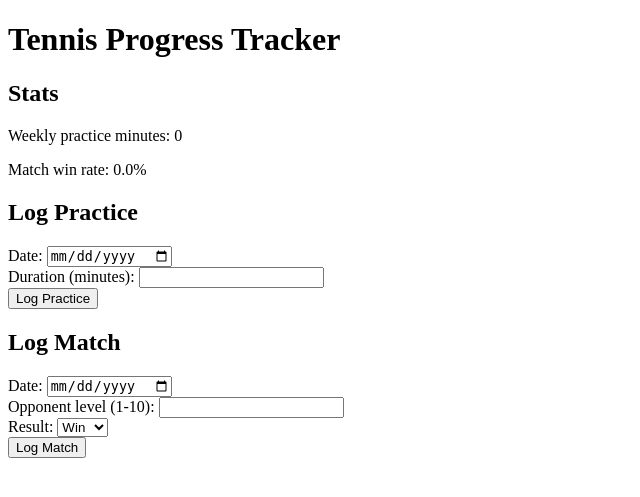
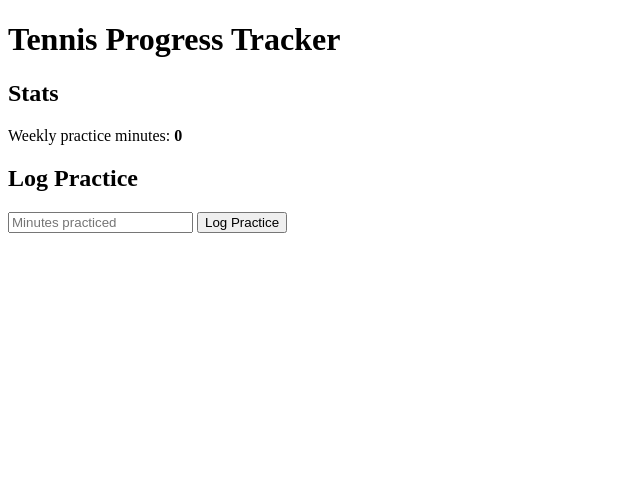
Before and after one commit to thedanielguodev/tennis-tracker, a Flask app: page / in a window 1280 px wide. Shown: the top 497 px of the page, without its empty margins (0-640 px from the left). Run offline with Flask 3, Linux system fonts and the light colour scheme; tables that the repository leaves empty hold one stand-in row (values such as "Sample post").

Commit message:
Update index.html

```diff
--- a/templates/index.html
+++ b/templates/index.html
@@ -5,29 +5,19 @@
     <title>Tennis Progress Tracker</title>
 </head>
 <body>
+
     <h1>Tennis Progress Tracker</h1>
 
     <h2>Stats</h2>
-    <p>Weekly practice minutes: {{ weekly_total }}</p>
-    <p>Match win rate: {{ win_rate }}%</p>
+    <p>
+        Weekly practice minutes:
+        <strong><span id="weeklyMinutes">{{ weekly_total }}</span></strong>
+    </p>
 
     <h2>Log Practice</h2>
-    <form action="/log_practice" method="POST">
-        Date: <input type="date" name="date" required><br>
-        Duration (minutes): <input type="number" name="duration" required><br>
-        <button type="submit">Log Practice</button>
-    </form>
+    <input id="minutesInput" type="number" placeholder="Minutes practiced">
+    <button id="logButton">Log Practice</button>
 
-    <h2>Log Match</h2>
-    <form action="/log_match" method="POST">
-        Date: <input type="date" name="date" required><br>
-        Opponent level (1-10): <input type="number" name="opponent_level" required><br>
-        Result:
-        <select name="result">
-            <option value="win">Win</option>
-            <option value="loss">Loss</option>
-        </select><br>
-        <button type="submit">Log Match</button>
-    </form>
+    <script src="{{ url_for('static', filename='script.js') }}"></script>
 </body>
 </html>
```
